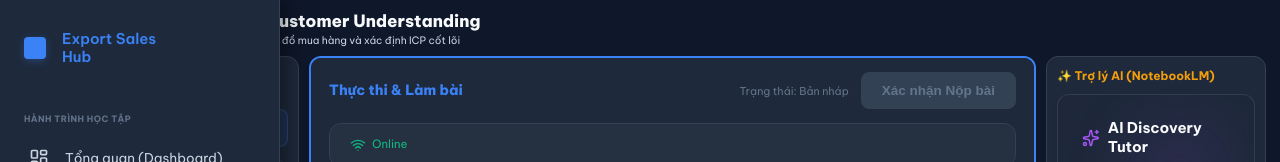
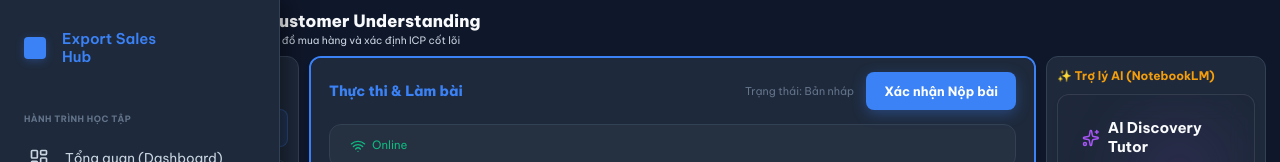
Before and after one commit to nhtrung11794/export-sales-hub, a Next.js app: page /m02 in a window 1280 px wide. Shown: the top 162 px of the page. Built offline with nearby package versions, Linux system fonts and the light colour scheme; no server answers.

Commit message:
fix(ui): standardize header action button size and styling across all modules

```diff
--- a/src/app/(app)/(modules)/m02/page.tsx
+++ b/src/app/(app)/(modules)/m02/page.tsx
@@ -324,39 +324,15 @@ export default function M02Page() {
             <button
               onClick={handleUnlock}
               disabled={isSubmitting}
-              style={{
-                padding: '10px 20px',
-                backgroundColor: 'var(--accent-warning)',
-                color: '#1e293b',
-                border: 'none',
-                borderRadius: '8px',
-                cursor: 'pointer',
-                opacity: isSubmitting ? 0.7 : 1,
-                fontSize: '1rem',
-                fontWeight: 'bold',
-                boxShadow: '0 4px 12px rgba(245, 158, 11, 0.3)',
-                transition: 'all 0.2s ease'
-              }}
+              className="btn-header-action btn-warning"
             >
               {isSubmitting ? 'Đang mở khóa...' : 'Mở Khóa để Sửa'}
             </button>
           ) : (
             <button
               onClick={handleSubmit}
-              disabled={!isValid || isSubmitting}
-              style={{
-                padding: '10px 20px',
-                backgroundColor: isValid ? 'var(--accent-primary)' : 'var(--bg-tertiary)',
-                color: isValid ? '#fff' : 'var(--text-muted)',
-                border: isValid ? 'none' : '1px solid var(--border-color)',
-                borderRadius: '8px',
-                cursor: isValid ? 'pointer' : 'not-allowed',
-                opacity: isSubmitting ? 0.7 : 1,
-                fontSize: '1rem',
-                fontWeight: 'bold',
-                boxShadow: isValid ? '0 4px 12px rgba(59, 130, 246, 0.3)' : 'none',
-                transition: 'all 0.2s ease'
-              }}
+              disabled={isSubmitting}
+              className="btn-header-action btn-primary"
             >
               {isSubmitting ? 'Đang nộp...' : 'Xác nhận Nộp bài'}
             </button>
--- a/src/app/(app)/(modules)/m03/page.tsx
+++ b/src/app/(app)/(modules)/m03/page.tsx
@@ -420,8 +420,7 @@ export default function M03Page() {
             <button
               onClick={handleUnlock}
               disabled={isSubmitting}
-              className="btn btn-warning"
-              style={{ fontWeight: 'bold' }}
+              className="btn-header-action btn-warning"
             >
               {isSubmitting ? 'Đang mở khóa...' : 'Mở Khóa để Sửa'}
             </button>
@@ -429,8 +428,7 @@ export default function M03Page() {
             <button
               onClick={handleSubmit}
               disabled={isSubmitting}
-              className="btn btn-primary"
-              style={{ fontWeight: 'bold' }}
+              className="btn-header-action btn-primary"
             >
               {isSubmitting ? 'Đang nộp...' : 'Xác nhận Nộp bài'}
             </button>
--- a/src/app/(app)/(modules)/m04/page.tsx
+++ b/src/app/(app)/(modules)/m04/page.tsx
@@ -399,8 +399,7 @@ export default function M04Page() {
             <button
               onClick={handleUnlock}
               disabled={isSubmitting}
-              className="btn btn-warning"
-              style={{ fontWeight: 'bold' }}
+              className="btn-header-action btn-warning"
             >
               {isSubmitting ? 'Đang mở khóa...' : 'Mở Khóa để Sửa'}
             </button>
@@ -408,8 +407,7 @@ export default function M04Page() {
             <button
               onClick={handleSubmit}
               disabled={isSubmitting}
-              className="btn btn-primary"
-              style={{ fontWeight: 'bold' }}
+              className="btn-header-action btn-primary"
             >
               {isSubmitting ? 'Đang nộp...' : 'Xác nhận Nộp bài'}
             </button>
--- a/src/app/(app)/(modules)/m05/page.tsx
+++ b/src/app/(app)/(modules)/m05/page.tsx
@@ -267,8 +267,7 @@ export default function M05Page() {
             <button
               onClick={handleUnlock}
               disabled={isSubmitting}
-              className="btn btn-warning"
-              style={{ fontWeight: 'bold' }}
+              className="btn-header-action btn-warning"
             >
               {isSubmitting ? 'Đang mở khóa...' : 'Mở Khóa để Sửa'}
             </button>
@@ -276,8 +275,7 @@ export default function M05Page() {
             <button
               onClick={handleSubmit}
               disabled={isSubmitting}
-              className="btn btn-primary"
-              style={{ fontWeight: 'bold' }}
+              className="btn-header-action btn-primary"
             >
               {isSubmitting ? 'Đang nộp...' : 'Xác nhận Nộp bài'}
             </button>
--- a/src/app/(app)/capstone/page.tsx
+++ b/src/app/(app)/capstone/page.tsx
@@ -243,8 +243,7 @@ Hãy đặt 3 câu hỏi sắc bén thách thức tính nhất quán trong toàn
               <button
                 onClick={handleUnlock}
                 disabled={isSubmitting}
-                className="btn btn-warning"
-                style={{ fontWeight: 'bold' }}
+                className="btn-header-action btn-warning"
               >
                 {isSubmitting ? 'Đang mở khóa...' : 'Mở Khóa để Sửa'}
               </button>
@@ -252,8 +251,7 @@ Hãy đặt 3 câu hỏi sắc bén thách thức tính nhất quán trong toàn
               <button
                 onClick={handleSubmit}
                 disabled={isSubmitting}
-                className="btn btn-primary"
-                style={{ fontWeight: 'bold' }}
+                className="btn-header-action btn-primary"
               >
                 {isSubmitting ? 'Đang nộp...' : 'Xác nhận Nộp bài'}
               </button>
--- a/src/app/globals.css
+++ b/src/app/globals.css
@@ -128,6 +128,56 @@ a:hover {
   background-color: var(--border-color);
 }
 
+/* Header Action Buttons (Nộp bài / Mở khóa ở góc phải tiêu đề Module) */
+.btn-header-action {
+  display: inline-flex;
+  align-items: center;
+  justify-content: center;
+  padding: 8px 18px;
+  min-height: 38px;
+  border-radius: 8px;
+  font-size: 0.95rem;
+  font-weight: 700;
+  cursor: pointer;
+  transition: all 0.2s cubic-bezier(0.4, 0, 0.2, 1);
+  border: none;
+  font-family: var(--font-sans);
+  line-height: 1.2;
+  white-space: nowrap;
+}
+
+.btn-header-action.btn-primary {
+  background-color: var(--accent-primary);
+  color: #ffffff;
+  box-shadow: 0 4px 14px rgba(59, 130, 246, 0.35);
+}
+
+.btn-header-action.btn-primary:hover:not(:disabled) {
+  background-color: var(--accent-hover);
+  transform: translateY(-1px);
+  box-shadow: 0 6px 18px rgba(59, 130, 246, 0.45);
+}
+
+.btn-header-action.btn-warning {
+  background-color: #f59e0b;
+  color: #0f172a;
+  box-shadow: 0 4px 14px rgba(245, 158, 11, 0.35);
+}
+
+.btn-header-action.btn-warning:hover:not(:disabled) {
+  background-color: #d97706;
+  color: #0f172a;
+  transform: translateY(-1px);
+  box-shadow: 0 6px 18px rgba(245, 158, 11, 0.45);
+}
+
+.btn-header-action:disabled {
+  opacity: 0.65;
+  cursor: not-allowed;
+  transform: none !important;
+  box-shadow: none !important;
+}
+
 /* Form Inputs */
 .form-input {
   width: 100%;
```
Also changed, not shown: src/app/(app)/(modules)/m01/page.tsx (+3 -27 lines).
